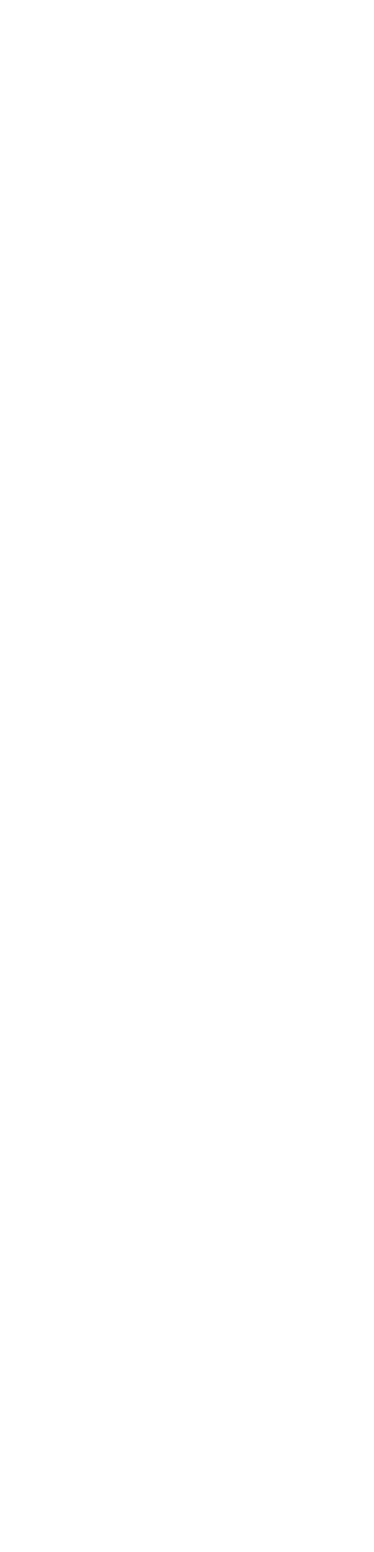
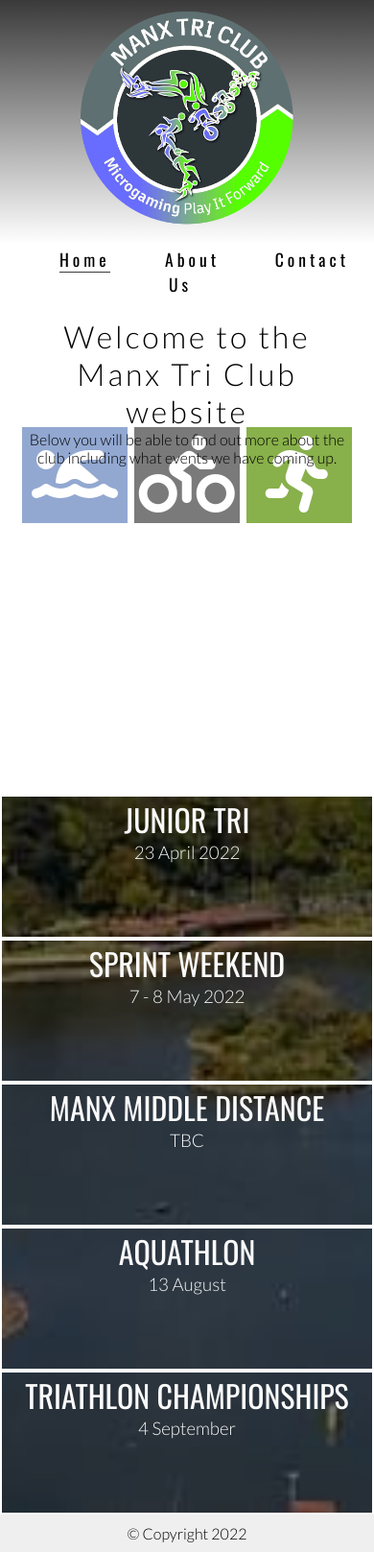
Before and after one commit to GaryCooper-pm/gc_first-project, a plain HTML site: page index.html in a window 390 px wide. Shown: the whole page at 96% size. Before the commit the page ends 844 px from the top, so only its background shows below. Drawn offline with nearby package versions, Linux system fonts and the light colour scheme.

Commit message:
add styling to style.css, content to index.html, contact.html and about.html

```diff
--- a/assets/css/style.css
+++ b/assets/css/style.css
@@ -0,0 +1,263 @@
+@import url('https://fonts.googleapis.com/css2?family=Lato:wght@300&family=Oswald&display=swap');
+
+* {
+    margin: 0;
+    padding: 0;
+    border: none;
+    font-family: Lato, sans-serif;
+    font-weight: 300;
+    text-align: center;
+}
+
+/* navigation styling */
+
+#nav {
+    height: 50px;
+    font-size: 110%;
+    letter-spacing: 4px;
+}
+
+#nav li {
+    list-style-type: none;
+    margin-right: 30px;
+}
+
+#nav a {
+    font-family: Oswald, sans-serif;
+    text-decoration: none;
+    color: inherit;
+}
+
+#nav a:hover {
+    font-weight: 700;
+    border-bottom: 3px solid #3a3a3a;
+}
+
+.active {
+    border-bottom: 1px solid #3a3a3a;
+}
+
+/* logo styling */
+.logo {
+    width: 250px;
+}
+
+body {
+    width: 100%;
+    background-color: #ffffff;
+    margin: 0 auto;
+}
+
+h1 {
+    letter-spacing: 3px;
+}
+
+h2 {
+    font-size: 500%;
+    color: #ffffff;
+}
+
+#header {
+    background: linear-gradient(to bottom, #3a3a3a 0%, #ffffff 100%);
+}
+
+#content {
+    overflow: auto;
+}
+
+#nav, #feature {
+    margin: 1%;
+}
+
+.column1 {
+    background-color: #92a8d1;
+    width: 31.3%;
+    float: left;
+    margin: 1%;
+}
+
+.column2 {
+    background-color: #7a7a7a;
+    width: 31.3%;
+    float: left;
+    margin: 1%;
+}
+
+.column3 {
+    background-color: #88B04B;
+    width: 31.3%;
+    float: left;
+    margin: 1%;
+    margin-right: 0%;
+}
+
+li {
+    display: inline;
+    padding: 10px ;
+}
+
+/* event dates styling */
+
+#events {
+    background-image: url('../images/mooragh_park_ramsey_isle_of_man.jpg');
+    background-size: cover;
+    background-position: center;
+    width: 100%;
+    overflow: hidden;
+}
+
+#events div {
+    color: #fafafa;
+    background-color: rgba(0,0,0, .5);
+    width: 20%;
+    height: 200px;
+    float: left;
+    padding: 30px 0 0 10px;
+    text-align: center;
+    border: 2px solid white;
+    box-sizing: border-box;
+}
+
+#events .events-h2 {
+    font-family: Oswald, sans-serif;
+    text-transform: uppercase;
+    font-size: 200%;
+    color: #fafafa;
+}
+
+#events h3 {
+    color: #fafafa;
+}
+
+#footer {
+    background-color: #efefef;
+    padding: 10px;
+}
+
+#feature {
+    height: 100px;
+    margin-bottom: 10px;
+}
+
+.article {
+    height: 100px;
+    margin-bottom: 10px;
+}
+
+/* Form */
+
+.form-section {
+    clear: left;
+    background-color: #47B0FF;
+    background-size: cover;
+    background-position: center;
+    height: 550px;
+}
+
+.signup-form {
+    margin-top: 20px;
+    margin-left: 25%;
+    margin-right: 25%;
+    width: 50%;
+    color: #fff;
+    background-color: #3a3a3a;
+    max-width: 400px;
+    left: 10%;
+    padding: 25px;
+    position: absolute;
+}
+
+.signup-form h2 {
+    color: #fafafa;
+    margin-bottom: 20px;
+}
+
+.text-input {
+    background: transparent;
+    color: #fafafa;
+    width: 100%;
+    height: 25px;
+    margin: 5px 0 20px 0;
+    border-bottom: 1px solid #fafafa;
+    border-radius: 2px;
+}
+
+.text-input:hover {
+    border-color: #47B0FF;
+}
+
+.number-input {
+    background: transparent;
+    color: #fafafa;
+    width: 100%;
+    height: 25px;
+    margin: 5px 0 20px 0;
+    border-bottom: 1px solid #fafafa;
+    border-radius: 2px;
+}
+
+.number-input:hover {
+    border-color: #47B0FF;
+}
+
+input[type="radio"] {
+    margin: 0 10px 0 10px;
+}
+
+.join-button {
+    margin: 30px auto;
+    border-radius: 2px;
+    padding: 15px 32px;
+    text-align: center;
+    font-size: 100%;
+    background-color: #47B0FF;
+    color: #fafafa;
+    display: block;
+}
+
+.join-button:hover {
+    margin-top: 30px auto;
+    border-radius: 2px;
+    padding: 15px 32px;
+    text-align: center;
+    font-size: 100%;
+    background-color: #fafafa;
+    color: #47B0FF;
+    display: block;
+}
+
+/* media queries */
+
+/* for larger to medium screens size from 1200px wide and down */
+@media screen and (max-width: 1200px) {
+    #content {
+        width: 65%;
+        height: 500px;
+        margin: 0 auto;
+    }
+
+    #events > div {
+        width: 100%;
+        clear: both;
+        height: 150px;
+        padding: 0;
+    }
+}
+
+/* for medium screen sizes from 950px wide and down */
+@media screen and (max-width: 950px) {
+
+    #nav {
+        clear: left;
+        float: left;
+        margin-left: 30px;
+        margin-bottom: 20px;
+        line-height: 25px;
+    }
+
+    #content {
+        width: 90%;
+        height: 500px;
+        margin: 0 auto;
+    }
+}
--- a/index.html
+++ b/index.html
@@ -4,9 +4,74 @@
     <meta charset="UTF-8">
     <meta http-equiv="X-UA-Compatible" content="IE=edge">
     <meta name="viewport" content="width=device-width, initial-scale=1.0">
+    <meta name="description" content="Manx Triathlon Club, Isle of Man">
+    <meta name="keywords" content="tri, triathlon, swimming, running, cycling, iron man, sprint triathlon, sprint tri">
+    <link rel="stylesheet" href="assets/css/style.css">
     <title>Manx Tri Club</title>
 </head>
 <body>
+    <!-- logo and navigation -->
+<header>
+    <div id="header">
+    <div id="logo">
+        <a href="index.html"><img src="assets/images/manx_tri_club_logo.png" class="logo" alt="manx_tri_club_logo"></a>
+    </div>
+    <div id="nav">
+        <ul>
+            <li><a href="index.html" class="active">Home</a></li>
+            <li><a href="about.html">About</a></li>
+            <li><a href="contact.html">Contact Us</a></li>
+        </ul>
+    </div>
+    </div>
+</header>
+    <!-- main content -->
+    <div id="content">
+        <div id="feature">
+            <h1>Welcome to the Manx Tri Club website</h1>
+            <p>Below you will be able to find out more about the club including what events we have coming up.</p>
+        </div>
+        <div class="article column1">
+            <h2><i class="fas fa-swimmer"></i></h2>
+        </div>
+        <div class="article column2">
+            <h2><i class="fas fa-biking"></i></h2>
+        </div>
+        <div class="article column3">
+            <h2><i class="fas fa-running"></i></h2>
+        </div>
+    </div>
+    <!-- events -->
+    <section id="events">
+        <div>
+            <h2 class="events-h2">Junior Tri</h2>
+            <h3>23 April 2022</h3>
+        </div>
+        <div>
+            <h2 class="events-h2">Sprint Weekend</h2>
+            <h3>7 - 8 May 2022</h3>
+        </div>
+        <div>
+            <h2 class="events-h2">Manx Middle Distance</h2>
+            <h3>TBC</h3>
+        </div>
+        <div>
+            <h2 class="events-h2">Aquathlon</h2>
+            <h3>13 August</h3>
+        </div>
+        <div>
+            <h2 class="events-h2">Triathlon Championships</h2>
+            <h3>4 September</h3>
+        </div>
+    </section>
+    <!-- footer -->
+    <footer>
+        <div id="footer">
+            <p>&copy Copyright 2022</p>
+        </div>
+    </footer>
 
+    <!-- font awesome script-->
+    <script src="https://kit.fontawesome.com/9bd5d505e8.js" crossorigin="anonymous"></script>
 </body>
 </html>
```
Also changed, not shown: about.html (+28 -1 lines), contact.html (+51 -1 lines), assets/images/manx_middle_distance_triathlon_logo.jpg (added), assets/images/manx_tri_club_logo.png (added), assets/images/mooragh_park_ramsey_isle_of_man.jpg (added), 1 other file.
